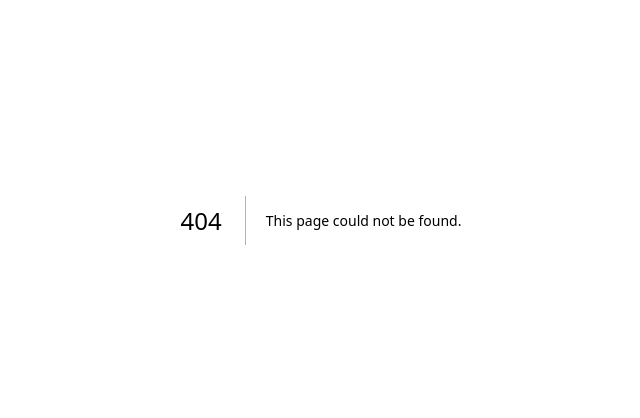
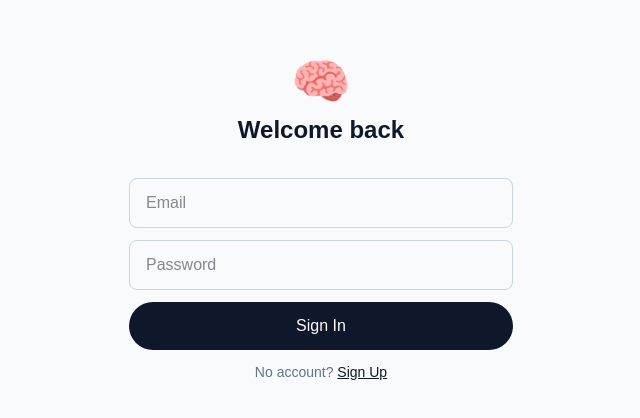
Before and after one commit to flyteamkia-cell/mindmate, a Next.js app: page /login in a window 1280 px wide. Before the commit this address had no page. Shown: the part 180-598 px from the top of the page, without its empty margins (319-959 px from the left). Built offline with nearby package versions, Linux system fonts and the light colour scheme; no server answers.

Commit message:
Add authentication with Supabase Auth

```diff
--- /dev/null
+++ b/app/login/page.tsx
@@ -0,0 +1,84 @@
+"use client";
+
+import { useState } from "react";
+import { useRouter } from "next/navigation";
+import { supabase } from "@/lib/supabase";
+import Button from "@/components/ui/Button";
+
+export default function LoginPage() {
+  const router = useRouter();
+  const [email, setEmail] = useState("");
+  const [password, setPassword] = useState("");
+  const [isSignUp, setIsSignUp] = useState(false);
+  const [error, setError] = useState("");
+  const [loading, setLoading] = useState(false);
+
+  async function handleSubmit() {
+    setError("");
+    setLoading(true);
+
+    const { error } = isSignUp
+      ? await supabase.auth.signUp({ email, password })
+      : await supabase.auth.signInWithPassword({ email, password });
+
+    setLoading(false);
+
+    if (error) {
+      setError(error.message);
+    } else {
+      router.push("/");
+    }
+  }
+
+  return (
+    <main className="min-h-screen bg-slate-50 flex items-center justify-center px-6">
+      <div className="w-full max-w-sm">
+        <div className="text-center mb-8">
+          <div className="text-5xl mb-2">🧠</div>
+          <h1 className="text-2xl font-bold text-slate-900">
+            {isSignUp ? "Create account" : "Welcome back"}
+          </h1>
+        </div>
+
+        <div className="space-y-3">
+          <input
+            type="email"
+            placeholder="Email"
+            value={email}
+            onChange={(e) => setEmail(e.target.value)}
+            className="w-full px-4 py-3 rounded-lg border border-slate-300 text-slate-900 focus:outline-none focus:ring-2 focus:ring-slate-400"
+          />
+          <input
+            type="password"
+            placeholder="Password"
+            value={password}
+            onChange={(e) => setPassword(e.target.value)}
+            className="w-full px-4 py-3 rounded-lg border border-slate-300 text-slate-900 focus:outline-none focus:ring-2 focus:ring-slate-400"
+          />
+
+          {error && (
+            <p className="text-red-500 text-sm">{error}</p>
+          )}
+
+          <button
+            onClick={handleSubmit}
+            disabled={loading}
+            className="w-full px-6 py-3 bg-slate-900 text-white rounded-full font-medium hover:bg-slate-800 transition disabled:opacity-50"
+          >
+            {loading ? "..." : isSignUp ? "Sign Up" : "Sign In"}
+          </button>
+
+          <p className="text-center text-sm text-slate-500">
+            {isSignUp ? "Already have an account?" : "No account?"}{" "}
+            <button
+              onClick={() => setIsSignUp(!isSignUp)}
+              className="text-slate-900 font-medium underline"
+            >
+              {isSignUp ? "Sign In" : "Sign Up"}
+            </button>
+          </p>
+        </div>
+      </div>
+    </main>
+  );
+}
--- a/app/page.tsx
+++ b/app/page.tsx
@@ -1,43 +1,50 @@
 "use client";
 
 import { useState, useEffect } from "react";
+import { useRouter } from "next/navigation";
 import Button from "@/components/ui/Button";
 import { supabase } from "@/lib/supabase";
 
-type Task = {
-  id: string;
-  title: string;
-  done: boolean;
-};
+type Task = { id: string; title: string; done: boolean };
 
 export default function Home() {
+  const router = useRouter();
   const [tasks, setTasks] = useState<Task[]>([]);
   const [input, setInput] = useState("");
   const [loading, setLoading] = useState(true);
+  const [userId, setUserId] = useState<string | null>(null);
 
   useEffect(() => {
-    loadTasks();
+    checkUser();
   }, []);
 
+  async function checkUser() {
+    const { data } = await supabase.auth.getUser();
+    if (!data.user) {
+      router.push("/login");
+      return;
+    }
+    setUserId(data.user.id);
+    loadTasks();
+  }
+
   async function loadTasks() {
-    const { data, error } = await supabase
+    const { data } = await supabase
       .from("tasks")
       .select("*")
       .order("created_at", { ascending: false });
-
-    if (!error && data) setTasks(data);
+    if (data) setTasks(data);
     setLoading(false);
   }
 
   async function addTask() {
-    if (input.trim() === "") return;
-    const { data, error } = await supabase
+    if (input.trim() === "" || !userId) return;
+    const { data } = await supabase
       .from("tasks")
-      .insert({ title: input.trim(), done: false })
+      .insert({ title: input.trim(), done: false, user_id: userId })
       .select()
       .single();
-
-    if (!error && data) {
+    if (data) {
       setTasks([data, ...tasks]);
       setInput("");
     }
@@ -53,19 +60,38 @@ export default function Home() {
     setTasks(tasks.filter((t) => t.id !== id));
   }
 
+  async function handleLogout() {
+    await supabase.auth.signOut();
+    router.push("/login");
+  }
+
+  if (loading) {
+    return (
+      <main className="min-h-screen bg-slate-50 flex items-center justify-center">
+        <p className="text-slate-400">Loading...</p>
+      </main>
+    );
+  }
+
   return (
     <main className="min-h-screen bg-slate-50 py-12 px-6">
       <div className="max-w-xl mx-auto">
 
-        <div className="text-center mb-8">
-          <div className="text-5xl mb-2">🧠</div>
-          <h1 className="text-3xl font-bold text-slate-900">MindMate</h1>
-          <p className="text-slate-500">Your AI-powered task manager</p>
+        <div className="flex justify-between items-center mb-8">
+          <div>
+            <h1 className="text-2xl font-bold text-slate-900">🧠 MindMate</h1>
+          </div>
+          <button
+            onClick={handleLogout}
+            className="text-sm text-slate-500 hover:text-slate-900 transition"
+          >
+            Sign Out
+          </button>
         </div>
 
         <div className="flex gap-2 mb-6">
           <input
-           className="flex-1 px-4 py-3 rounded-lg border border-slate-300 text-slate-900 focus:outline-none focus:ring-2 focus:ring-slate-400"
+            className="flex-1 px-4 py-3 rounded-lg border border-slate-300 text-slate-900 focus:outline-none focus:ring-2 focus:ring-slate-400"
             placeholder="What needs to be done?"
             value={input}
             onChange={(e) => setInput(e.target.value)}
@@ -75,40 +101,21 @@ export default function Home() {
         </div>
 
         <div className="space-y-2">
-          {loading && (
-            <p className="text-center text-slate-400 py-8">Loading...</p>
-          )}
-
-          {!loading && tasks.length === 0 && (
+          {tasks.length === 0 && (
             <p className="text-center text-slate-400 py-8">
               No tasks yet. Add one above! 👆
             </p>
           )}
-
           {tasks.map((task) => (
-            <div
-              key={task.id}
-              className="flex items-center gap-3 bg-white p-4 rounded-lg border border-slate-200"
-            >
-              <input
-                type="checkbox"
-                checked={task.done}
+            <div key={task.id} className="flex items-center gap-3 bg-white p-4 rounded-lg border border-slate-200">
+              <input type="checkbox" checked={task.done}
                 onChange={() => toggleTask(task.id, task.done)}
-                className="w-5 h-5 cursor-pointer"
-              />
-              <span
-                className={`flex-1 ${
-                  task.done ? "line-through text-slate-400" : "text-slate-800"
-                }`}
-              >
+                className="w-5 h-5 cursor-pointer" />
+              <span className={`flex-1 ${task.done ? "line-through text-slate-400" : "text-slate-800"}`}>
                 {task.title}
               </span>
-              <button
-                onClick={() => deleteTask(task.id)}
-                className="text-slate-400 hover:text-red-500 transition"
-              >
-                ✕
-              </button>
+              <button onClick={() => deleteTask(task.id)}
+                className="text-slate-400 hover:text-red-500 transition">✕</button>
             </div>
           ))}
         </div>
```
